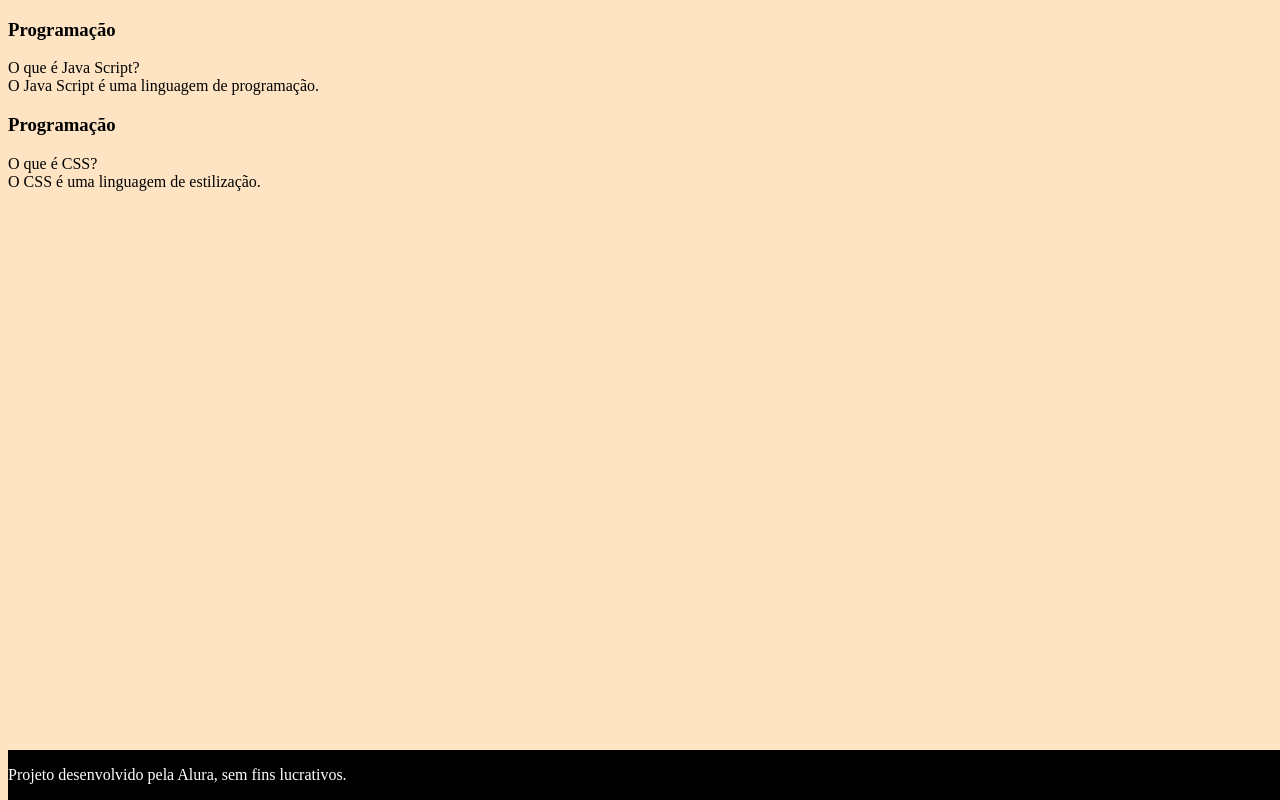
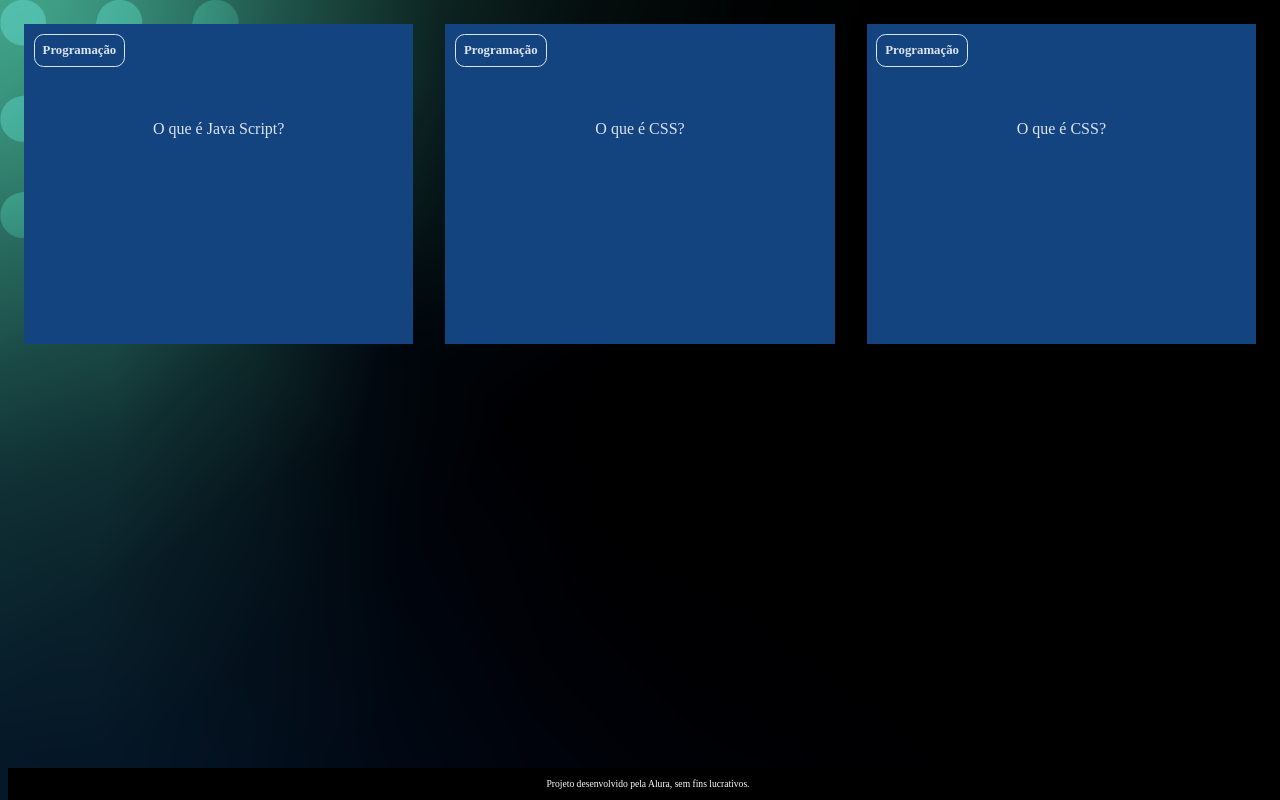
Before and after one commit to jaoo23/Flashcard, a plain HTML site: page Flashcard-main/Flashcard-main/FLASHCARD/index.html in a window 1280 px wide. Drawn offline with Linux system fonts and the light colour scheme; files that its build step writes are made by us from their sources.

Commit message:
Add files via upload

```diff
--- /dev/null
+++ b/Flashcard-main/FLASHCARD/style.css
@@ -0,0 +1,10 @@
+body {
+    background-color: bisque;
+}
+footer {
+    background-color: black;
+    color: white;
+    bottom:0;
+    position:fixed;
+    width:100%;
+}
--- /dev/null
+++ b/Flashcard-main/Flashcard-main/FLASHCARD/assets/style.css
@@ -0,0 +1,82 @@
+:root {
+    --text-color: #DBE4EF;
+    --card-front-color: #144480;
+    --card-back-color: #00F4BF;
+}
+
+body {
+    background: url('img/bg-desktop.webp');
+    font-family: Bai Jamjuree;
+}
+
+#“container” {
+    display:flex ;
+}
+
+.cartao {
+    margin: 1rem 1rem;
+    height: 20rem;
+    flex-grow: 1;
+    flex-basis: calc(33% -6rem);
+}
+
+.cartao__conteudo {
+    background-color: var(--card-front-color);
+    text-align: center;
+    /* background-color: aquamarine; */
+    height: 100%;
+    transform-style: preserve-3d;
+    transition: transform 300ms ease-in-out;
+}
+
+.cartao__conteudo h3 {
+    color: var(--text-color);
+    border: 1px solid var(--text-color);
+    text-align: left;
+    padding: 0.5rem;
+    position: absolute;
+    margin: 0.6rem;
+    border-radius: 0.6rem;
+    font-size: 1vw;
+    backface-visibility: hidden;
+}
+
+.cartao__conteudo p {
+    margin-top: 1rem;
+    padding: 2rem;
+    margin-top: 4rem;
+}
+.cartao__conteudo__pergunta p {
+    color: var(--text-color);
+    font-weight: 500;
+}
+.cartao__conteudo__resposta p {
+    color: var(--card-back-color);
+    font-weight: 700;
+}
+.cartao:hover .cartao__conteudo {
+    transform: rotateY(180deg);
+}
+.cartao__conteudo__pergunta,
+.cartao__conteudo__resposta {
+    backface-visibility: hidden;
+    position: absolute;
+    height: 100%;
+    width: 100%;
+}
+.cartao__conteudo__resposta {
+    transform: rotateY(180deg);
+}
+footer {
+    background-color: black;
+    color: white;
+    position:fixed;
+    bottom:0;
+    width:100%;
+    height: 2rem;
+}
+footer p{
+    text-align: center;
+    font-size: 0.6rem;
+    margin-top: 0,5rem;
+}
--- a/FLASHCARD/index.html
+++ b/Flashcard-main/Flashcard-main/FLASHCARD/index.html
@@ -13,10 +13,10 @@
                 <div class="cartao__conteudo">
                     <h3> Programação </h3>
                     <div class="cartao__conteudo__pergunta">
-                        O que é Java Script?
+                        <p>O que é Java Script?</p>
                     </div>
                     <div class="cartao__conteudo__resposta">
-                        O Java Script é uma linguagem de programação.
+                        <p>O Java Script é uma linguagem de programação.</p>
                     </div>
                 </div>
             </article>
@@ -24,10 +24,21 @@
                 <div class="cartao__conteudo">
                     <h3> Programação </h3>
                     <div class="cartao__conteudo__pergunta">
-                        O que é CSS?
+                        <p>O que é CSS?</p>
                     </div>
                     <div class="cartao__conteudo__resposta">
-                        O CSS é uma linguagem de estilização.
+                        <p>O CSS é uma linguagem de estilização.</p>
+                    </div>
+                </div>
+            </article>
+            <article class="cartao">
+                <div class="cartao__conteudo">
+                    <h3> Programação </h3>
+                    <div class="cartao__conteudo__pergunta">
+                        <p>O que é CSS?</p>
+                    </div>
+                    <div class="cartao__conteudo__resposta">
+                        <p>O CSS é uma linguagem de estilização.</p>
                     </div>
                 </div>
             </article>
```
Also changed, not shown: Flashcard-main/Flashcard-main/FLASHCARD/assets/img/bg-desktop.webp (added), Flashcard-main/Flashcard-main/FLASHCARD/assets/img/bg-mobile.webp (added), Flashcard-main/Flashcard-main/FLASHCARD/assets/img/bg-tablet.webp (added).
